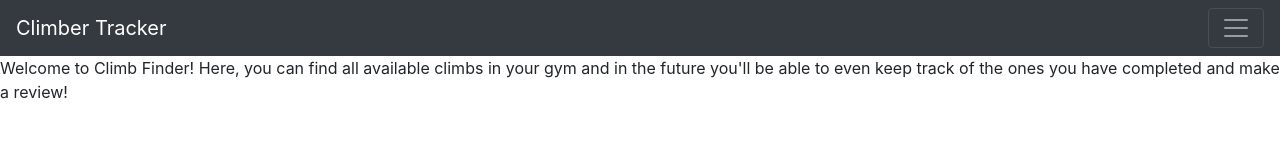
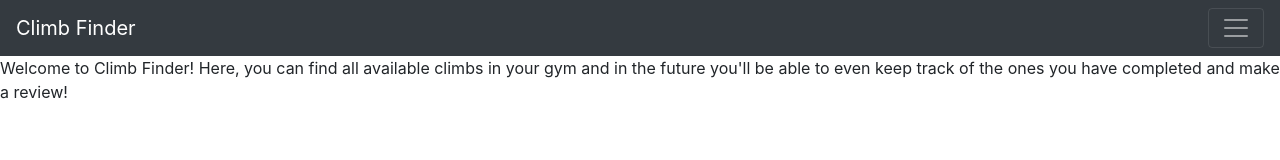
Before and after one commit to Raufeder/redBadgeClient, a React (Create React App) app: page / in a window 1280 px wide. Shown: the top 160 px of the page. Built offline with nearby package versions, Linux system fonts and the light colour scheme.

Commit message:
heroku push

```diff
--- a/src/components/app/addRoute.jsx
+++ b/src/components/app/addRoute.jsx
@@ -1,6 +1,6 @@
 import React, { useState } from 'react';
 import { Button, Form, FormGroup, Label, Input } from 'reactstrap';
-import '../../styles/AddRoute.css'
+import '../../styles/addRoute.css'
 import APIURL from "../../helpers/environment";
 
 const CreateRouteComponent = (props) => {
--- a/src/components/app/homePage.jsx
+++ b/src/components/app/homePage.jsx
@@ -1,5 +1,5 @@
 import React from 'react';
-import '../../styles/HomePage.css'
+import '../../styles/homePage.css'
 
 const HomePageComponent = () => {
     return (
--- a/src/components/app/navbar.jsx
+++ b/src/components/app/navbar.jsx
@@ -9,7 +9,7 @@
     return (
         <div>
             <Navbar color="dark" dark>
-                <NavbarBrand href='/' className="mr-auto">Climber Tracker</NavbarBrand>
+                <NavbarBrand href='/' className="mr-auto">Climb Finder</NavbarBrand>
                 <NavbarToggler onClick={toggleNavbar}/>
                 <Collapse isOpen={isOpen} navbar>
                     <Nav navbar>
--- a/src/components/app/routeCards.jsx
+++ b/src/components/app/routeCards.jsx
@@ -1,5 +1,5 @@
 import React from 'react';
-import '../../styles/RouteCards.css';
+import '../../styles/routeCards.css';
 import {Card, CardBody,CardTitle} from 'reactstrap';
 
 const CardMorty = (props) => {
--- a/src/components/app/routeList.jsx
+++ b/src/components/app/routeList.jsx
@@ -1,6 +1,6 @@
 import React, { useState, useEffect } from 'react';
 import {CardColumns} from 'reactstrap';
-import RouteCards from './RouteCards';
+import RouteCards from './routeCards';
 import APIURL from '../../helpers/environment';
 
 const RouteComponent = (props) => {
--- a/src/components/app/userCards.jsx
+++ b/src/components/app/userCards.jsx
@@ -1,5 +1,5 @@
 import React from "react";
-import '../../styles/UserCards.css';
+import '../../styles/userCards.css';
 import {
   Card,
   CardTitle,
--- a/src/components/app/userList.jsx
+++ b/src/components/app/userList.jsx
@@ -1,6 +1,6 @@
 import React, { useState, useEffect } from 'react';
 import { CardColumns } from 'reactstrap';
-import UserCards from './UserCards';
+import UserCards from './userCards';
 import APIURL from "../../helpers/environment";
 
 const UserListComponent = (props) => {
```
Also changed, not shown: src/App.jsx (+8 -8 lines), 1 other file (tests, documents, lock files or other folders).
